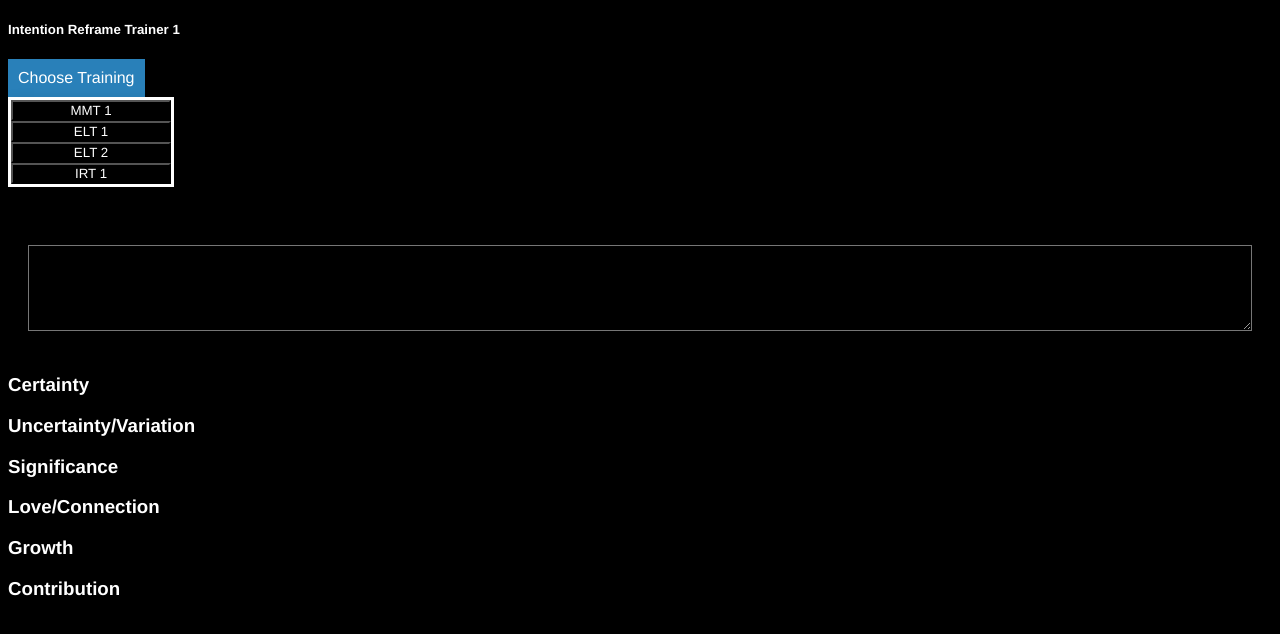
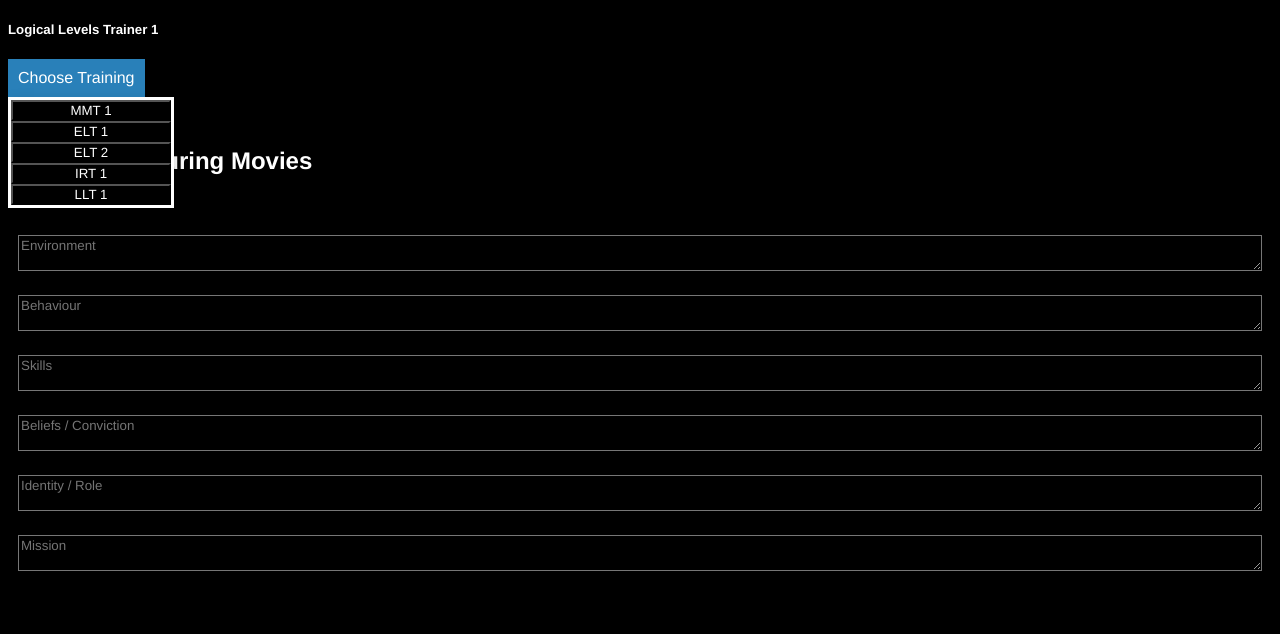
Before and after one commit to denyssheremet/Meta-Model-Training, a plain HTML site: page index.html in a window 1280 px wide. Both pictures are taken after a click on the button "Choose Training". Drawn offline with Linux system fonts and the light colour scheme.

```diff
--- a/index.html
+++ b/index.html
@@ -18,6 +18,7 @@
             <button onclick="selectTraining('ELT1')">ELT 1</button>
             <button onclick="selectTraining('ELT2')">ELT 2</button>
             <button onclick="selectTraining('IRT1')">IRT 1</button>
+            <button onclick="selectTraining('LLT1')">LLT 1</button>
         </div>
     </div>
     <div id="dropdown" class="dropdown">
--- a/main.js
+++ b/main.js
@@ -127,10 +127,16 @@
     document.getElementById("selectionDropdown").appendChild(btn);
 }
 
-function makeTextArea(id, appendTo) {
+function makeTextArea(id, appendTo, placeholder = "", small = false) {
     let ta = document.createElement("textarea");
     ta.id = id;
+    ta.placeholder = placeholder;
+    if (small) {
+        ta.style.minHeight = "0px";
+        ta.style.margin="10px";
+    }
     document.getElementById(appendTo).appendChild(ta);
+
 };
 
 function shuffle(array) {
@@ -282,6 +288,28 @@
 
 };
 
+function startLogicalLevelsTrainer1() {
+    document.getElementById("title").innerHTML = "Logical Levels Trainer 1";
+
+    makeH2("a", "topDiv", "sentence");
+    getRandSentence(negativeBehaviours);
+
+    for (let i = 0; i < logicalLevels.length; i++) {
+        makeTextArea("textarea" + (i+1), "bottomDiv", placeholder=logicalLevels[i], small = true);
+    }
+
+    document.getElementById("textarea6").onkeydown = function () {
+        var key = event.keyCode || event.charCode;
+        console.log("yes")
+        if (key == 13) {
+            for (let i = 0; i < logicalLevels.length; i++) {
+                document.getElementById("textarea" + (i + 1)).value = "";
+            }
+            getRandSentence(negativeBehaviours);
+        }
+    };
+}
+
 // Clears index.html so another Trainer can be started.
 function clearIndex() {
     document.getElementById("topDiv").innerHTML = "";
@@ -312,6 +340,8 @@
             break;
         case "IRT1": startIntentionReframeTrainer1();
             break;
+        case "LLT1": startLogicalLevelsTrainer1();
+            break;
     }
 }
 
@@ -319,5 +349,6 @@
     clearIndex();
     // startEnrichedLanguageTrainer2();
     // startMetaModelTrainer1();
-    startIntentionReframeTrainer1();
+    // startIntentionReframeTrainer1();
+    startLogicalLevelsTrainer1();
 });
--- a/negativeBehaviours.js
+++ b/negativeBehaviours.js
@@ -176,6 +176,7 @@
 
 var basicNeeds = ["Certainty", "Uncertainty/Variation", "Significance", "Love/Connection", "Growth", "Contribution"];
 
+var logicalLevels = ["Environment", "Behaviour", "Skills", "Beliefs / Conviction", "Identity / Role", "Mission"]
 
 // turn string of negative behaviours into an array
 negativeBehaviours = negativeBehaviours.split("\n").slice(1, -1);
```
Also changed, not shown: 1 other file.
